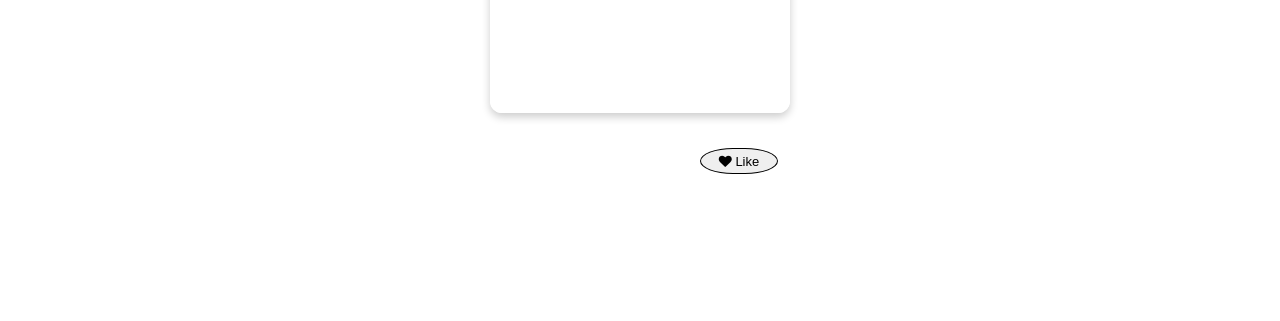
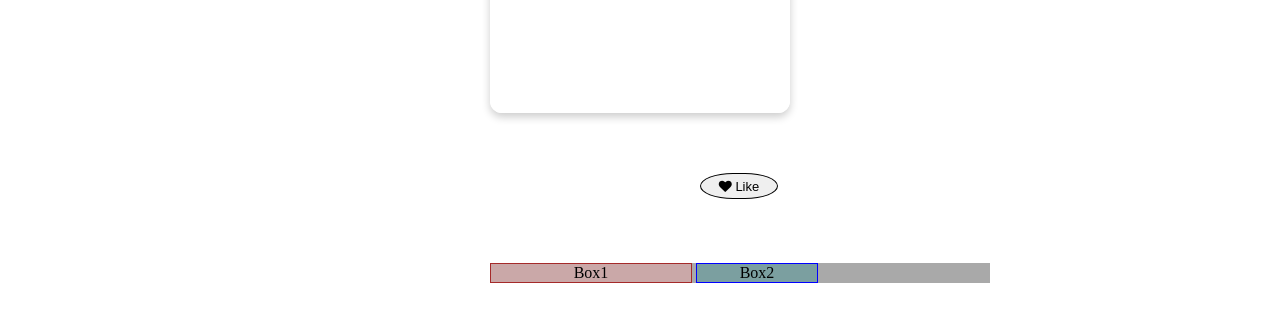
Before and after one commit to sadiasanis/PInkCards, a plain HTML site: page index.html in a window 1280 px wide. Shown: the part 437-758 px from the top of the page. Drawn offline with Linux system fonts and the light colour scheme.

```diff
--- a/index.css
+++ b/index.css
@@ -24,6 +24,7 @@ h1{
 
  }
 .card {
+  margin-bottom: 20%;
      box-shadow: 0 4px 8px 0 rgba(0,0,0,0.2);
      width:300px;
      height: 300px;
@@ -81,7 +82,6 @@ h1{
 
   .like{
     box-sizing: border-box;
-    margin-top: 35px;
     height:2em;
     width: 6em;
     border:1px black solid;
@@ -104,6 +104,7 @@ h1{
      position: relative;
      margin:0px;
      height:100vh;
+
   }
 
   .prev{
@@ -125,3 +126,26 @@ h1{
     background-color: rgb(223, 202, 200,.5);
     border:none;
   }
+
+  .container {
+ background-color: darkgrey;
+ width:500px;
+ margin-top: 50%;
+  }
+ .box1{
+  background-color: rgb(202, 168, 168);
+  border:1px solid brown;
+  width:200px;
+  display: inline-block;
+  text-align: center;
+  margin: auto;
+ }
+ .box2{
+  background-color: rgb(123, 159, 160);
+  border:1px solid blue;
+  width:120px;
+  display: inline-block;
+  text-align: center;
+  margin: auto;
+
+ }
--- a/index.html
+++ b/index.html
@@ -16,6 +16,14 @@ function clickHandle(){
     document.getElementById("like").style.borderColor='red';
 
 }
+function HandleNext(){
+
+
+}
+function HandlePrev(){
+
+
+}
     </script>
 </head>
 <body>
@@ -29,16 +37,21 @@ function clickHandle(){
          </button>
 
     </div>
-<div class="outer">
+ <div class="outer">
     <div id ="demo" class="card">
     <div class="front"><p>Questions</p></div>
     <div class="back"><p>Answers!</p></div>
-</div>
+ </div>
 
 <div class="likediv">
     <button class="like" onclick="clickHandle()" id="like">
         <i class="fa fa-heart fa_custom" ></i> Like
     </button>
 </div>
+
+<div class="container">
+    <div class="box1">Box1</div>
+    <div class="box2">Box2</div>
+</div>
 </body>
 </html>
```
